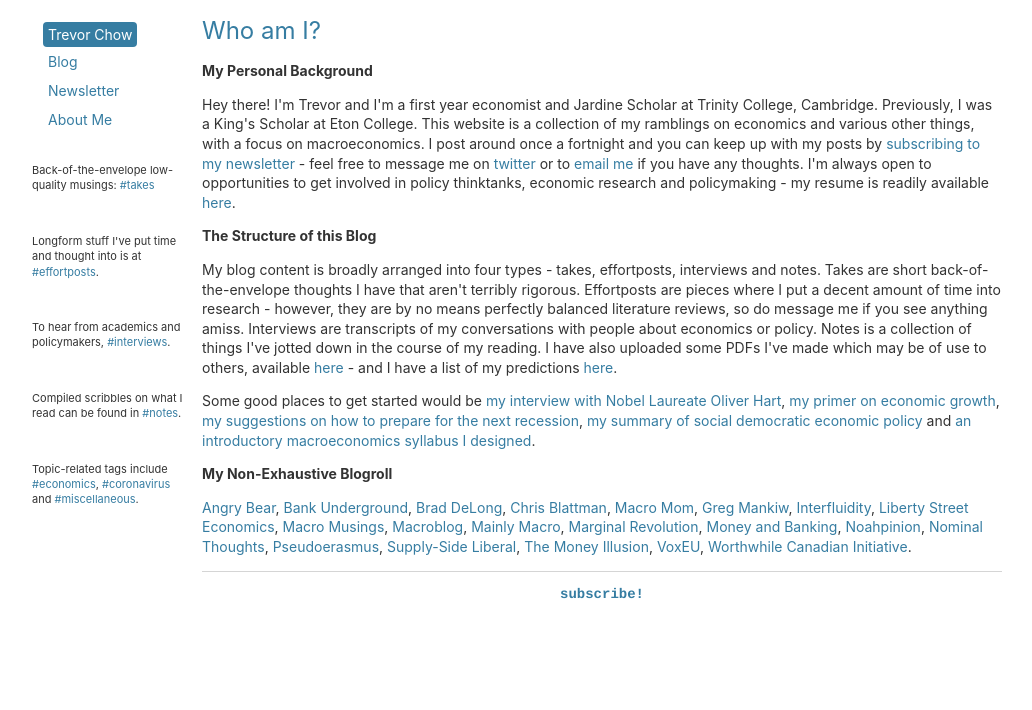
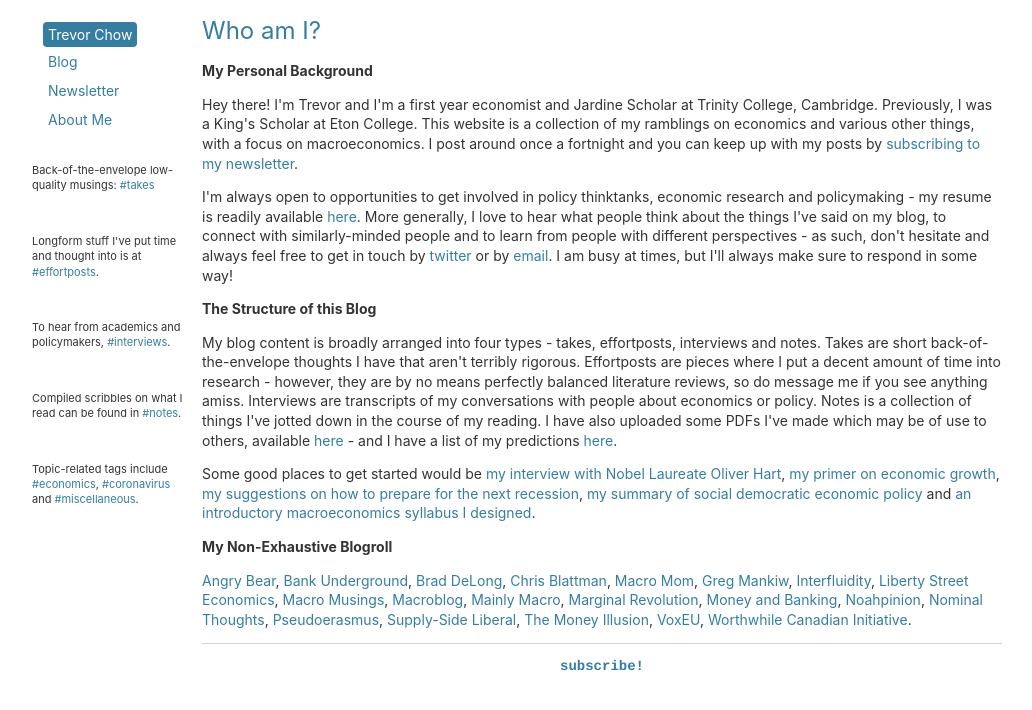
Before and after one commit to tmychow/tmychow.github.io, a Jekyll site: the page built from about/index.html, in a window 1280 px wide. Shown: the top 710 px of the page, without its empty margins (28-1060 px from the left). Built offline with Jekyll 4.4.1, drawn with Linux system fonts in a browser that asks for light colours.

Commit message:
Update index.html

```diff
--- a/about/index.html
+++ b/about/index.html
@@ -5,7 +5,8 @@
 <div class="blurb">
 	<h1>Who am I?</h1>
 	<p><strong>My Personal Background</strong></p>
-	<p>Hey there! I'm Trevor and I'm a first year economist and Jardine Scholar at Trinity College, Cambridge. Previously, I was a King's Scholar at Eton College. This website is a collection of my ramblings on economics and various other things, with a focus on macroeconomics. I post around once a fortnight and you can keep up with my posts by <a href="https://buttondown.email/tmychow">subscribing to my newsletter</a> - feel free to message me on <a href="https://twitter.com/tmychow">twitter</a> or to <a href="mailto:tmychow@gmail.com?subject=Mostly Economic Musings">email me</a> if you have any thoughts. I'm always open to opportunities to get involved in policy thinktanks, economic research and policymaking - my resume is readily available <a href="/assets/Resume.pdf">here</a>.</p>
+	<p>Hey there! I'm Trevor and I'm a first year economist and Jardine Scholar at Trinity College, Cambridge. Previously, I was a King's Scholar at Eton College. This website is a collection of my ramblings on economics and various other things, with a focus on macroeconomics. I post around once a fortnight and you can keep up with my posts by <a href="https://buttondown.email/tmychow">subscribing to my newsletter</a>.</p>
+	<p>I'm always open to opportunities to get involved in policy thinktanks, economic research and policymaking - my resume is readily available <a href="/assets/Resume.pdf">here</a>. More generally, I love to hear what people think about the things I've said on my blog, to connect with similarly-minded people and to learn from people with different perspectives - as such, don't hesitate and always feel free to get in touch by <a href="https://twitter.com/tmychow">twitter</a> or by <a href="mailto:tmychow@gmail.com?subject=Mostly Economic Musings">email</a>. I am busy at times, but I'll always make sure to respond in some way!</p>
 	<p><strong>The Structure of this Blog</strong></p>
 	<p> My blog content is broadly arranged into four types - takes, effortposts, interviews and notes. Takes are short back-of-the-envelope thoughts I have that aren't terribly rigorous. Effortposts are pieces where I put a decent amount of time into research - however, they are by no means perfectly balanced literature reviews, so do message me if you see anything amiss. Interviews are transcripts of my conversations with people about economics or policy. Notes is a collection of things I've jotted down in the course of my reading. I have also uploaded some PDFs I've made which may be of use to others, available <a href="/usefulfiles">here</a> - and I have a list of my predictions <a href="/predictions">here</a>.</p>
 	<p> Some good places to get started would be <a href="https://tmychow.com/blog/2020/05/14/a-conversation-with-nobel-laureate-oliver-hart">my interview with Nobel Laureate Oliver Hart</a>, <a href="https://tmychow.com/blog/2020/07/02/growth-a-primer-in-three-parts">my primer on economic growth</a>, <a href="https://tmychow.com/blog/2020/09/05/the-next-recession">my suggestions on how to prepare for the next recession</a>, <a href="https://tmychow.com/blog/2020/12/19/mr-medlock-and-the-classics">my summary of social democratic economic policy</a> and <a href="https://pastebin.com/A2reHh9Z">an introductory macroeconomics syllabus I designed</a>.</p>
```
